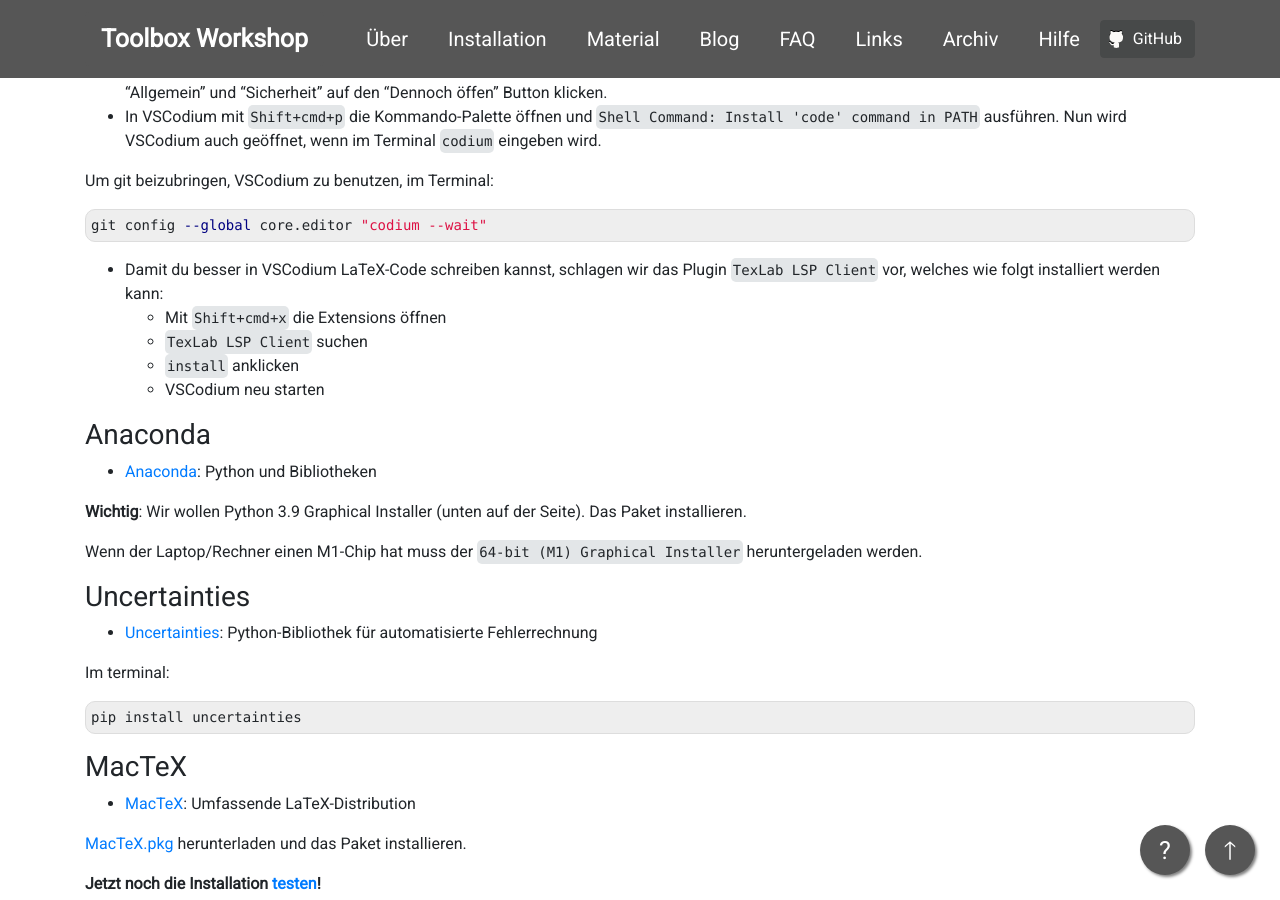
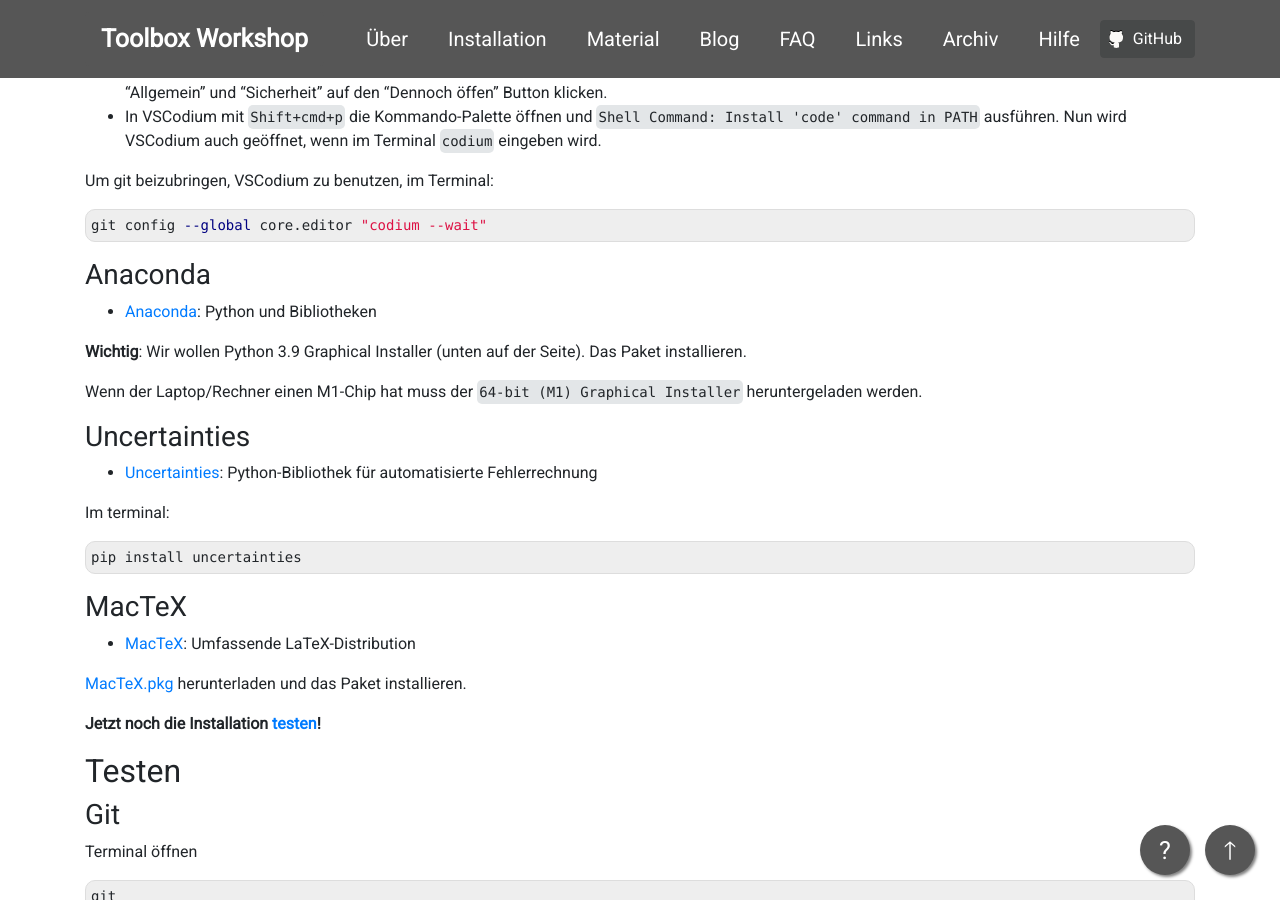
Before and after one commit to pep-dortmund/homepage-toolbox, a Jekyll site: the page built from install/macos.md, in a window 1280 px wide and 900 px high, scrolled down 909 px. Built offline with Jekyll 4.4.1, drawn with Linux system fonts in a browser that asks for light colours; nearby versions of some CDN libraries.

Commit message:
remove VSCodium Tex extension from notes, see #176

````diff
--- a/install/macos.md
+++ b/install/macos.md
@@ -76,14 +76,6 @@
 ```bash
 git config --global core.editor "codium --wait"
 ```
-
-- Damit du besser in VSCodium LaTeX-Code schreiben kannst,
-  schlagen wir das Plugin `TexLab LSP Client` vor,
-  welches wie folgt installiert werden kann:
-    - Mit `Shift+cmd+x` die Extensions öffnen
-    - `TexLab LSP Client` suchen
-    - `install` anklicken
-    - VSCodium neu starten
 
 ### Anaconda
 
````
Also changed, not shown: install/linux.md (+0 -4 lines).
